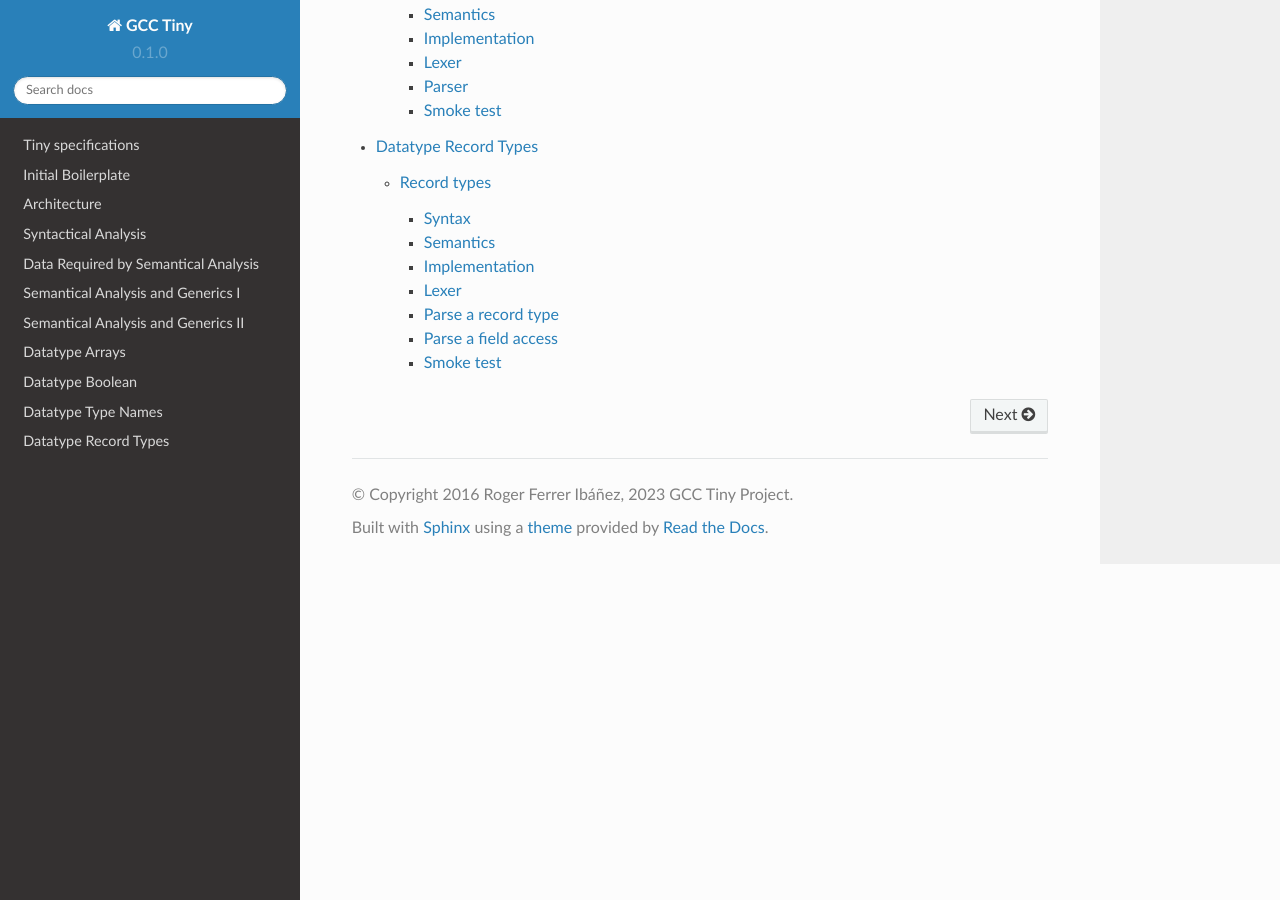
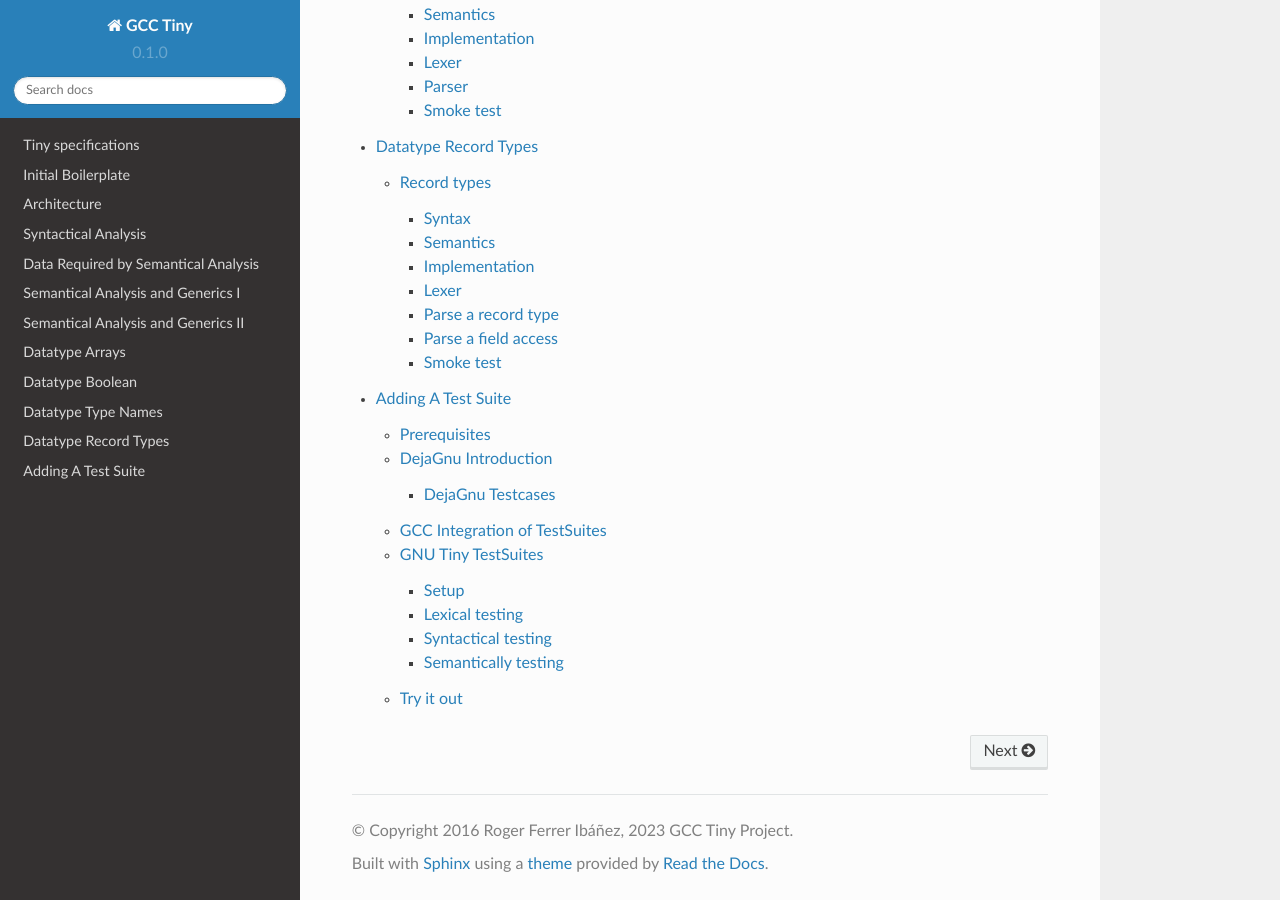
Before and after one commit to GCC-Tiny/gcc-tiny-docs-rtd, a Sphinx documentation site: the page built from docs/source/index.rst, in a window 1280 px wide and 900 px high, scrolled down 2949 px. Built offline with Sphinx 7.4.7 and the Read the Docs theme 2.0.0, drawn with Linux system fonts in a browser that asks for light colours; some of the changed lines change nothing that is shown.

Commit message:
part12: testsuites first pass

```diff
--- a/docs/source/index.rst
+++ b/docs/source/index.rst
@@ -27,3 +27,4 @@ Contents
    part09
    part10
    part11
+   part12
--- /dev/null
+++ b/docs/source/part12.rst
@@ -0,0 +1,88 @@
+
+*******************
+Adding A Test Suite
+*******************
+
+You now have a full functioning compiler. Great job getting to this point.
+
+Next step is to ensure the current code does not regress as GCC upstream
+is updated, or new features is added to the GNU Tiny programming language.
+GCC comes with an elaborate testing facility based on DejaGNU (TODO: LINK)
+
+In this blog we will add basic tests and validations of some of the sematic
+and lexical rules for the GNU Tiny lanaguage.
+
+Prerequisites
+=============
+
+Try
+
+.. code-block:: shell-session
+
+    $ cd gcc-build
+    $ make check
+
+
+If you have all the prerequistites in place you will, after some time, see
+
+.. code-block:: shell-session
+
+    ..... success ....
+
+you can skip to the next session (TODO: link)
+
+Use the package manager that comes with you distribution to install
+- autogen
+- DejaGnu
+
+Check installed versions of DejaGnu and required softare Expect and Tcl.
+
+.. code-block:: shell-session
+
+    $ runtest --version
+    DejaGnu version 1.6.2
+    Expect version  5.45.4
+    Tcl version     8.6
+
+DejaGnu Introduction
+====================
+
+DejaGnu Testcases
+-----------------
+
+
+GCC Integration of TestSuites
+=============================
+
+GNU Tiny TestSuites
+===================
+
+Setup
+-----
+
+create gcc/testsuites/tiny
+create dg.exp
+
+
+Lexical testing
+---------------
+
+Does the language scanner follow all the rules of the input characters, and will proper error messages get emitted if there are illegal constructs.
+
+Syntactical testing
+-------------------
+
+Does the language parser follow all the rules of the syntax and will the compiler generate meaningful, even helpful, hints on how to fix the syntax error.
+
+
+Semantically testing
+--------------------
+
+Will the compiled code produce the expected results, including error handling like zero divide, over/underflows etc.
+
+Will datatypes be enforced, and proper diagnostic messages created to there are unsupported assignments or calculations, For example: a=10*true is not a valid expression and assignment.
+
+Try it out
+==========
+
+make check-tiny
```
